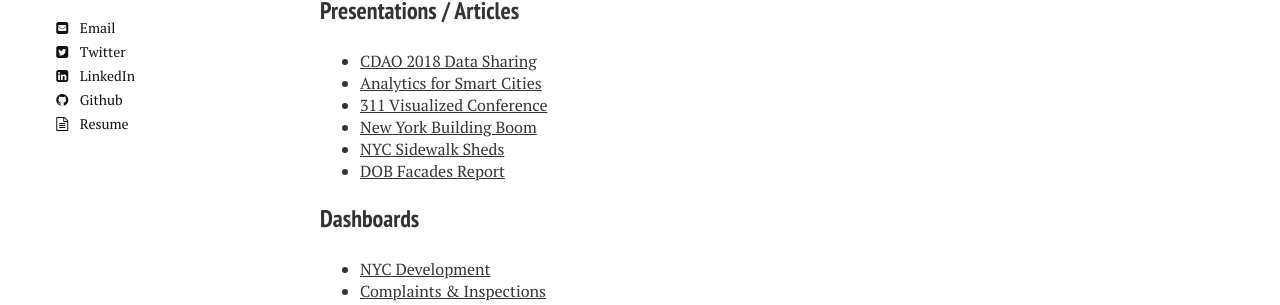
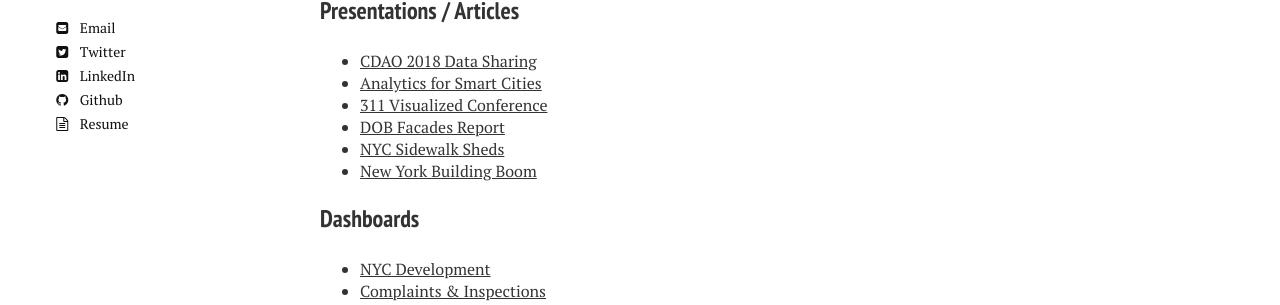
Before and after one commit to timothymartin76/timothymartin76.github.io, a Jekyll site: the page built from index.md, in a window 1280 px wide. Shown: the part 680-985 px from the top of the page. Built offline with Jekyll 4.4.1, drawn with Linux system fonts in a browser that asks for light colours; nearby versions of some CDN libraries.

```diff
--- a/index.md
+++ b/index.md
@@ -14,9 +14,9 @@ Data analytics professional with more than a decade of experience in business in
 * <a href="https://nycdob.github.io/CDAO_2018" target="_blank">CDAO 2018 Data Sharing</a>
 * <a href="https://nycdob.github.io/presentations/NYC_Development_ERS" target="_blank">Analytics for Smart Cities</a>
 * <a href="http://timothymartin76.github.io/Visualized_Draft" target="_blank">311 Visualized Conference</a>
+* <a href="https://nycdob.github.io/Facades/" target="_blank">DOB Facades Report</a>
+* <a href="https://www.nytimes.com/2017/05/02/nyregion/new-york-has-280-miles-of-scaffolding-and-a-map-to-navigate-it.html?smid=tw-nytmetro&smtyp=cur" target="_blank">NYC Sidewalk Sheds</a>
 * <a href="https://www.nytimes.com/2017/11/30/realestate/construction-permits-and-a-new-york-building-boom.html?smid=tw-share" target="_blank">New York Building Boom</a>
-* <a href="https://www.nytimes.com/2017/05/02/nyregion/new-york-has-280-miles-of-scaffolding-and-a-map-to-navigate-it.html?smid=tw-nytmetro&smtyp=cur" target="_blank">NYC Sidewalk Sheds</a>
-* <a href="https://nycdob.github.io/Facades/" target="_blank">DOB Facades Report</a>
 
 ### Dashboards
 * <a href="https://nycdob.github.io/DOB_Dashboards/layouts/Construction_Dashboard/Q4_2017" target="_blank">NYC Development</a>
```
